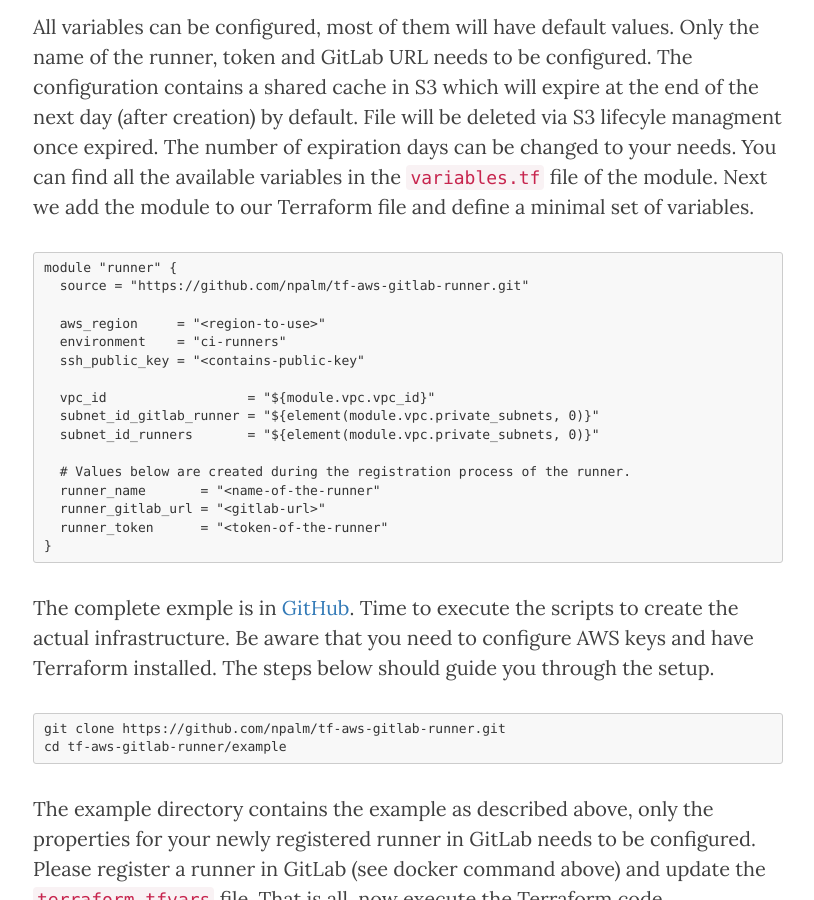
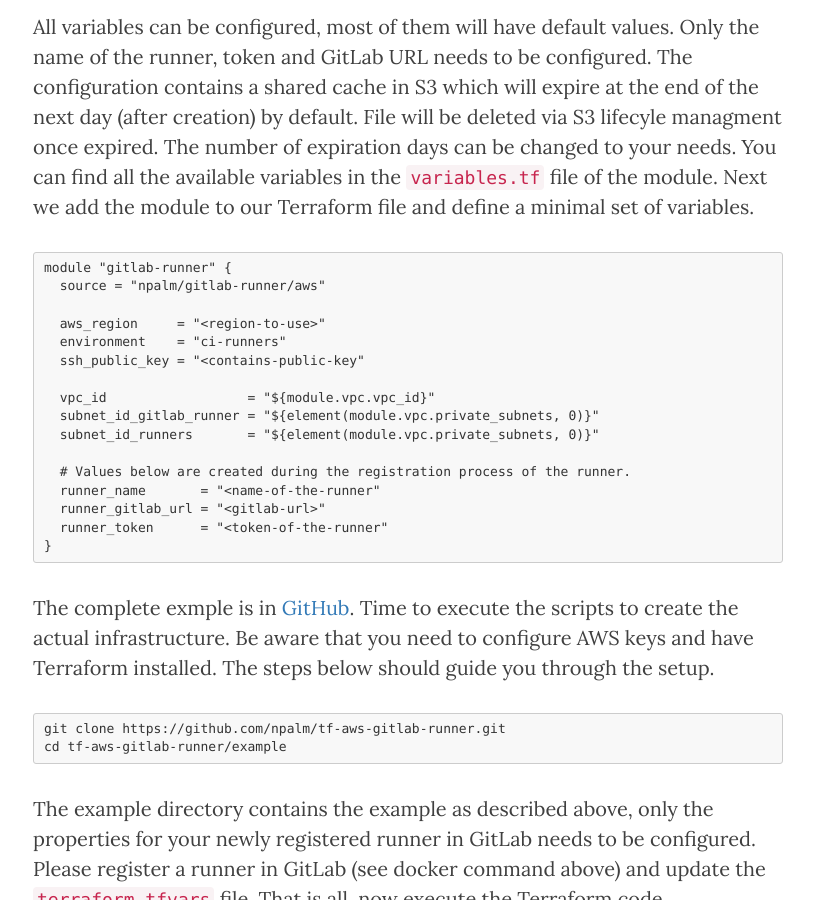
Before and after one commit to 040code/040code, a Jekyll site: the page built from _posts/2017-11-24-runners-on-the-spot.md, in a window 1280 px wide and 900 px high, scrolled down 4146 px. Shown: the whole window, without its empty margins (232-1046 px from the left). Built offline with Jekyll 4.4.1, drawn with Linux system fonts in a browser that asks for light colours; nearby versions of some CDN libraries; some of the changed lines change nothing that is shown; some of the changed text lies outside the part shown.

Commit message:
Replace referece to repo by registry ref

````diff
--- a/_posts/2017-11-24-runners-on-the-spot.md
+++ b/_posts/2017-11-24-runners-on-the-spot.md
@@ -13,7 +13,7 @@
 
 [GitLab CI](https://about.gitlab.com/features/gitlab-ci-cd/) is a first class citizen in GitLab to enable continuous integration and delivery to your project. Builds are orchestrated via [GitLab Runners](https://docs.gitlab.com/runner/), which are agents registered to your GitLab account. An agent runs builds using a local shell or a container. Runnings these builds requires a well-defined infrastructure, both with respect to the type of server and the server capacity. Would it not be great if you can scale the infrastructure based on your needs? Indeed, GitLabs runner supports out of the box auto scaling using docker machine, which is discussed in the GitLab blog article: [Autoscale GitLab CI runners and save 90% on EC2 costs](https://about.gitlab.com/2017/11/23/autoscale-ci-runners/).
 
-The GitLab blog article nicely explains how to create your infrastructure in a manual way. However, we rather automate all the things. Thus, we will automate the set up described in the blog article. In this post I will discuss how to create the infrastructure needed to run the build on AWS spot instances with [Hashicorp Terraform](https://www.terraform.io/). The modules created for this setup are available on my [GitHub](https://github.com/npalm/tf-aws-gitlab-runner).
+The GitLab blog article nicely explains how to create your infrastructure in a manual way. However, we rather automate all the things. Thus, we will automate the set up described in the blog article. In this post I will discuss how to create the infrastructure needed to run the build on AWS spot instances with [Hashicorp Terraform](https://www.terraform.io/). The GitLab Runner module discussed in the post is available in the [Terraform Registery](https://registry.terraform.io/modules/npalm/gitlab-runner/aws/0.1.0).
 
 <a href="#">
     <img src="{{ site.baseurl }}/assets/2017-12-09_runners-on-the-spot/img/gitlab-runner.png" alt="GitLab Runner">
@@ -109,8 +109,8 @@
 All variables can be configured, most of them will have default values. Only the name of the runner, token and GitLab URL needs to be configured. The configuration contains a shared cache in S3 which will expire at the end of the next day (after creation) by default. File will be deleted via S3 lifecyle managment once expired. The number of expiration days can be changed to your needs. You can find all the available variables in the `variables.tf` file of the module. Next we add the module to our Terraform file and define a minimal set of variables.
 
 ```
-module "runner" {
-  source = "https://github.com/npalm/tf-aws-gitlab-runner.git"
+module "gitlab-runner" {
+  source = "npalm/gitlab-runner/aws"
 
   aws_region     = "<region-to-use>"
   environment    = "ci-runners"
````
